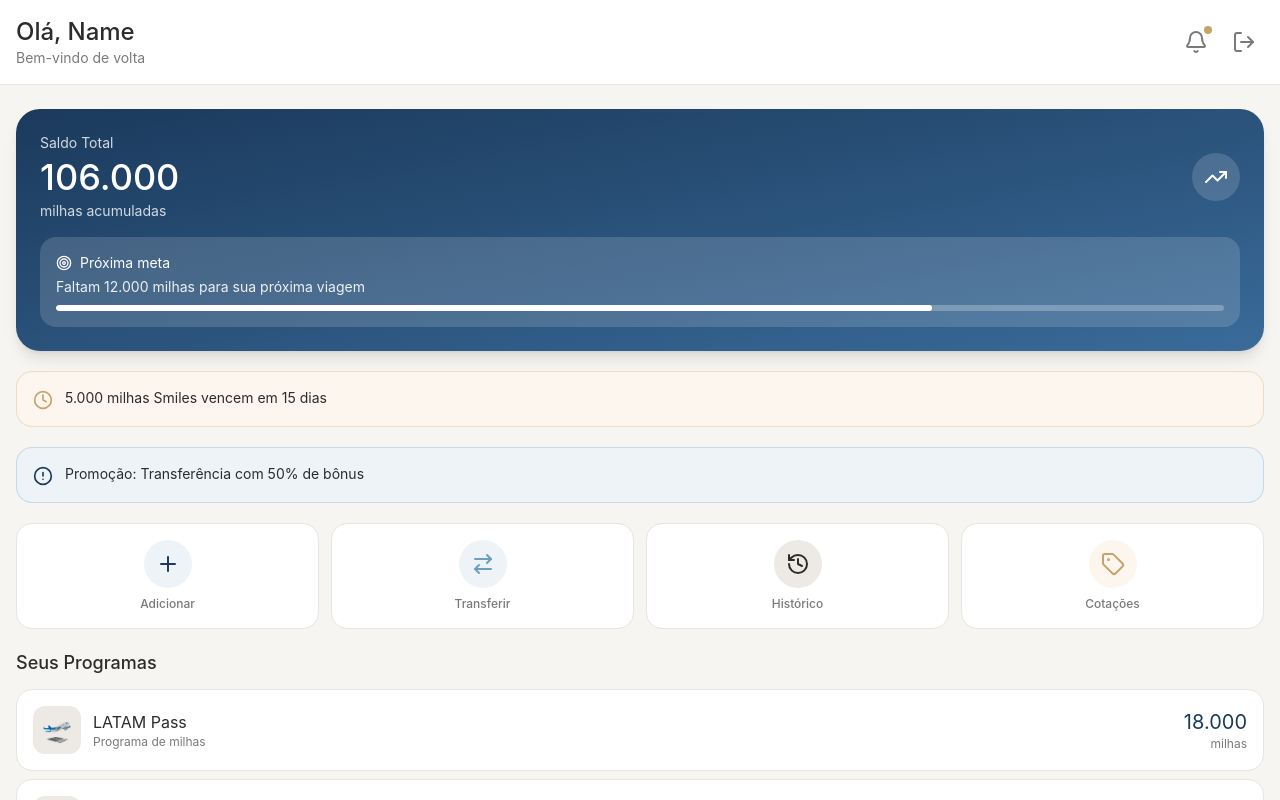
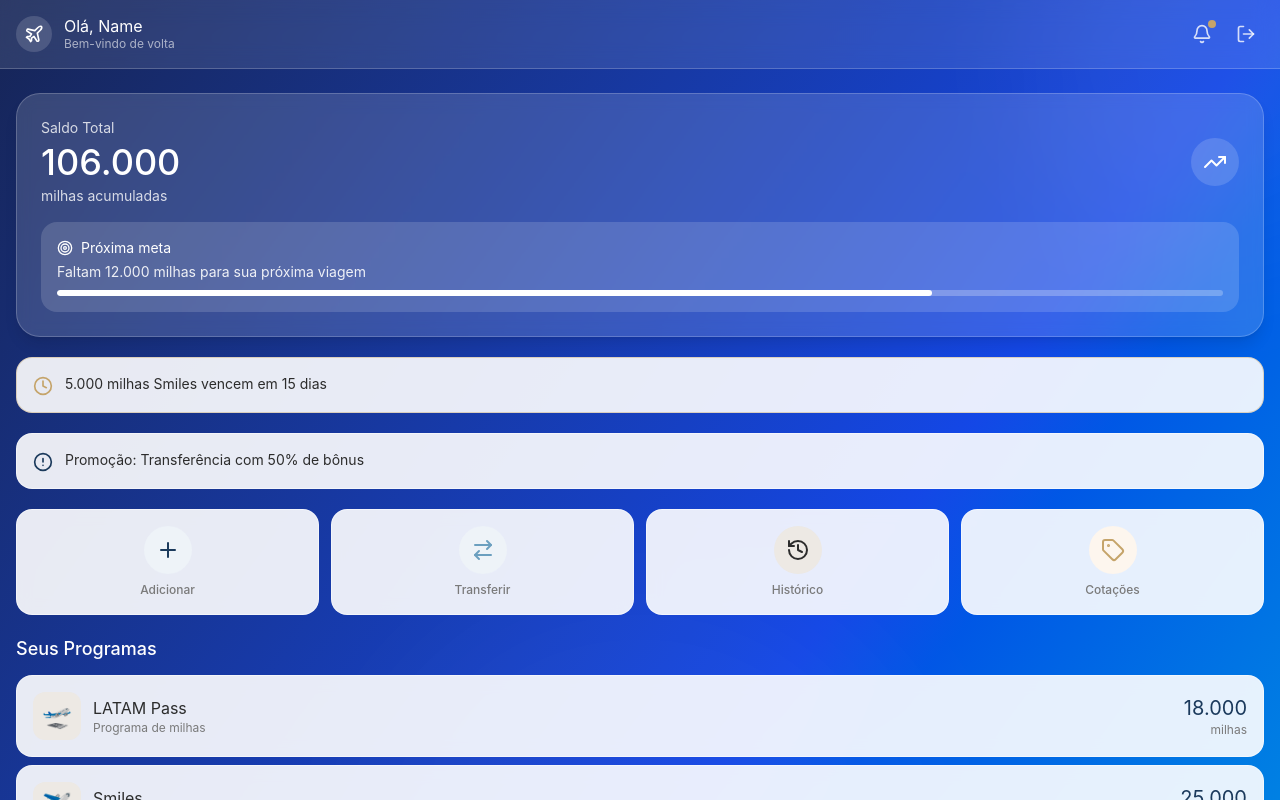
Before and after one commit to dysphael/MilhasGeraisFront, a React (Vite) app in the folder MilhasGerais/: page /cotacoes in a window 1280 px wide. Both pictures are taken after typing "name@example.com", "Sample123" into the empty fields and a click on the button "Entrar". Shown: the top 800 px of the page. Built offline with nearby package versions, Linux system fonts and the light colour scheme.

Commit message:
Fix: Consertando as cores

```diff
--- a/MilhasGerais/src/App.tsx
+++ b/MilhasGerais/src/App.tsx
@@ -11,10 +11,10 @@ export default function App() {
 
   if (isLoading) {
     return (
-      <div className="min-h-screen flex items-center justify-center bg-[#C2EFEB]/20">
+      <div className="min-h-screen flex items-center justify-center bg-gradient-to-br from-blue-950 via-blue-700 to-cyan-500">
         <div className="text-center">
-          <div className="animate-spin rounded-full h-12 w-12 border-t-2 border-b-2 border-[#054A91] mx-auto mb-4" />
-          <p className="text-gray-600">Carregando...</p>
+          <div className="animate-spin rounded-full h-12 w-12 border-t-2 border-b-2 border-white mx-auto mb-4" />
+          <p className="text-white/80">Carregando...</p>
         </div>
       </div>
     );
--- a/MilhasGerais/src/components/HomeScreen.tsx
+++ b/MilhasGerais/src/components/HomeScreen.tsx
@@ -1,10 +1,11 @@
 import { useEffect, useState } from 'react';
 import { useNavigate } from 'react-router-dom';
-import { Bell, Plus, ArrowRightLeft, History, TrendingUp, Target, AlertCircle, Clock, BarChart3, LogOut, Tag } from 'lucide-react';
+import { Bell, Plus, ArrowRightLeft, History, TrendingUp, Target, AlertCircle, Clock, BarChart3, Tag } from 'lucide-react';
 import { BarChart, Bar, XAxis, YAxis, CartesianGrid, Tooltip, ResponsiveContainer, Cell } from 'recharts';
 import { useAuth } from '../hooks/useAuth';
 import { dashboardService } from '../services/dashboardService';
 import { DashboardResumo, DashboardPrograma, DashboardTransacao, DashboardAlert } from '../types';
+import { PageBackground, AppHeader, LoadingPage, ErrorPage } from './Layout';
 
 interface HomeScreenProps { onLogout: () => void; }
 
@@ -24,56 +25,29 @@ export function HomeScreen({ onLogout }: HomeScreenProps) {
       .finally(() => setIsLoading(false));
   }, []);
 
-  if (isLoading) return (
-    <div className="min-h-screen bg-[#F7F5F2] flex items-center justify-center">
-      <div className="text-center">
-        <div className="animate-spin rounded-full h-12 w-12 border-t-2 border-b-2 border-[#1B3A5C] mx-auto mb-4" />
-        <p className="text-[#7A7A7A]">Carregando dados...</p>
-      </div>
-    </div>
-  );
-
-  if (error || !dashboard) return (
-    <div className="min-h-screen bg-[#F7F5F2] flex items-center justify-center p-4">
-      <div className="text-center">
-        <p className="text-red-600 mb-4">{error || 'Erro ao carregar dados'}</p>
-        <button onClick={() => window.location.reload()}
-          className="px-4 py-2 bg-[#1B3A5C] text-white rounded-xl hover:bg-[#2A527A] transition-colors">
-          Tentar novamente
-        </button>
-      </div>
-    </div>
-  );
+  if (isLoading) return <LoadingPage message="Carregando dados..." />;
+  if (error || !dashboard) return <ErrorPage message={error || 'Erro ao carregar dados'} />;
 
   const totalMiles = dashboard.programas.reduce((s, p) => s + p.miles, 0);
 
   return (
-    <div className="min-h-screen bg-[#F7F5F2]">
-
-      {/* Header */}
-      <header className="bg-white border-b border-[#E8E4DF]">
-        <div className="max-w-7xl mx-auto px-4 py-4 flex items-center justify-between">
-          <div>
-            <h1 className="text-2xl text-[#2C2C2C]">Olá, {user?.name || 'Usuário'}</h1>
-            <p className="text-sm text-[#7A7A7A]">Bem-vindo de volta</p>
-          </div>
-          <div className="flex items-center gap-2">
-            <button className="relative p-2 hover:bg-[#F7F5F2] rounded-full transition-colors">
-              <Bell className="w-6 h-6 text-[#7A7A7A]" />
-              <span className="absolute top-1 right-1 w-2 h-2 bg-[#C5A46A] rounded-full" />
-            </button>
-            <button onClick={() => { onLogout(); navigate('/login'); }}
-              className="p-2 hover:bg-[#F7F5F2] rounded-full transition-colors" title="Sair">
-              <LogOut className="w-6 h-6 text-[#7A7A7A]" />
-            </button>
-          </div>
-        </div>
-      </header>
+    <PageBackground>
+      <AppHeader
+        title={`Olá, ${user?.name || 'Usuário'}`}
+        subtitle="Bem-vindo de volta"
+        onLogout={() => { onLogout(); navigate('/login'); }}
+        right={
+          <button className="relative p-2 rounded-full text-white/80 hover:text-white hover:bg-white/15 transition-all">
+            <Bell className="w-5 h-5" />
+            <span className="absolute top-1 right-1 w-2 h-2 bg-[#C5A46A] rounded-full" />
+          </button>
+        }
+      />
 
       <div className="max-w-7xl mx-auto px-4 py-6 space-y-5">
 
         {/* Banner saldo total */}
-        <div className="bg-gradient-to-br from-[#1B3A5C] to-[#3A6B9A] rounded-3xl p-6 text-white shadow-lg">
+        <div className="bg-white/15 backdrop-blur-sm rounded-3xl p-6 text-white shadow-lg border border-white/20">
           <div className="flex items-center justify-between mb-4">
             <div>
               <p className="text-sm opacity-80">Saldo Total</p>
@@ -85,7 +59,6 @@ export function HomeScreen({ onLogout }: HomeScreenProps) {
               <TrendingUp className="w-6 h-6" />
             </button>
           </div>
-          {/* Meta */}
           <div className="bg-white/15 rounded-2xl p-4">
             <div className="flex items-center gap-2 mb-1">
               <Target className="w-4 h-4" />
@@ -103,8 +76,8 @@ export function HomeScreen({ onLogout }: HomeScreenProps) {
           <div key={alert.id}
             className={`flex items-start gap-3 p-4 rounded-2xl border ${
               alert.type === 'warning'
-                ? 'bg-[#FDF6EE] border-[#C5A46A]/30'
-                : 'bg-[#EEF3F8] border-[#6B9FBF]/30'
+                ? 'bg-white/90 border-[#C5A46A]/40'
+                : 'bg-white/90 border-white/50'
             }`}>
             {alert.type === 'warning'
               ? <Clock className="w-5 h-5 text-[#C5A46A] mt-0.5" />
@@ -116,13 +89,13 @@ export function HomeScreen({ onLogout }: HomeScreenProps) {
         {/* Atalhos rápidos */}
         <div className="grid grid-cols-4 gap-3">
           {[
-            { icon: <Plus className="w-6 h-6 text-[#1B3A5C]" />,       label: 'Adicionar', bg: 'bg-[#EEF3F8]' },
-            { icon: <ArrowRightLeft className="w-6 h-6 text-[#6B9FBF]" />, label: 'Transferir', bg: 'bg-[#EEF3F8]' },
-            { icon: <History className="w-6 h-6 text-[#2C2C2C]" />,    label: 'Histórico', bg: 'bg-[#EDE9E4]' },
-            { icon: <Tag className="w-6 h-6 text-[#C5A46A]" />,         label: 'Cotações',  bg: 'bg-[#FDF6EE]', onClick: () => navigate('/cotacoes') },
+            { icon: <Plus className="w-6 h-6 text-[#1B3A5C]" />,            label: 'Adicionar', bg: 'bg-[#EEF3F8]' },
+            { icon: <ArrowRightLeft className="w-6 h-6 text-[#6B9FBF]" />,  label: 'Transferir', bg: 'bg-[#EEF3F8]' },
+            { icon: <History className="w-6 h-6 text-[#2C2C2C]" />,         label: 'Histórico', bg: 'bg-[#EDE9E4]' },
+            { icon: <Tag className="w-6 h-6 text-[#C5A46A]" />,              label: 'Cotações',  bg: 'bg-[#FDF6EE]', onClick: () => navigate('/cotacoes') },
           ].map(({ icon, label, bg, onClick }) => (
             <button key={label} onClick={onClick}
-              className="bg-white border border-[#E8E4DF] p-4 rounded-2xl hover:shadow-sm transition-all flex flex-col items-center gap-2">
+              className="bg-white/90 backdrop-blur-sm border border-white/50 p-4 rounded-2xl hover:bg-white hover:shadow-lg transition-all flex flex-col items-center gap-2">
               <div className={`w-12 h-12 ${bg} rounded-full flex items-center justify-center`}>
                 {icon}
               </div>
@@ -133,10 +106,11 @@ export function HomeScreen({ onLogout }: HomeScreenProps) {
 
         {/* Programas */}
         <div>
-          <h3 className="text-lg text-[#2C2C2C] mb-3">Seus Programas</h3>
+          <h3 className="text-lg text-white mb-3">Seus Programas</h3>
           <div className="space-y-2">
             {dashboard.programas.map((program: DashboardPrograma) => (
-              <div key={program.id} className="bg-white border border-[#E8E4DF] rounded-2xl p-4 hover:shadow-sm transition-all">
+              <div key={program.id}
+                className="bg-white/90 backdrop-blur-sm border border-white/50 rounded-2xl p-4 hover:bg-white hover:shadow-md transition-all">
                 <div className="flex items-center justify-between">
                   <div className="flex items-center gap-3">
                     <div className="w-12 h-12 bg-[#EDE9E4] rounded-xl flex items-center justify-center text-2xl">
@@ -158,7 +132,7 @@ export function HomeScreen({ onLogout }: HomeScreenProps) {
         </div>
 
         {/* Gráfico rápido */}
-        <div className="bg-white border border-[#E8E4DF] rounded-2xl p-6">
+        <div className="bg-white/90 backdrop-blur-sm border border-white/50 rounded-2xl p-6 shadow-md">
           <div className="flex items-center justify-between mb-4">
             <div className="flex items-center gap-2">
               <BarChart3 className="w-5 h-5 text-[#7A7A7A]" />
@@ -186,10 +160,10 @@ export function HomeScreen({ onLogout }: HomeScreenProps) {
 
         {/* Últimas movimentações */}
         <div>
-          <h3 className="text-lg text-[#2C2C2C] mb-3">Últimas Movimentações</h3>
-          <div className="bg-white border border-[#E8E4DF] rounded-2xl divide-y divide-[#E8E4DF]">
+          <h3 className="text-lg text-white mb-3">Últimas Movimentações</h3>
+          <div className="bg-white/90 backdrop-blur-sm border border-white/50 rounded-2xl divide-y divide-[#E8E4DF] shadow-md">
             {dashboard.transacoes.map((tx: DashboardTransacao) => (
-              <div key={tx.id} className="p-4 flex items-center justify-between hover:bg-[#F7F5F2] transition-colors">
+              <div key={tx.id} className="p-4 flex items-center justify-between hover:bg-white/60 transition-colors">
                 <div className="flex items-center gap-3">
                   <div className={`w-10 h-10 rounded-full flex items-center justify-center text-sm ${
                     tx.type === 'credit'   ? 'bg-[#EEF3F8] text-[#1B3A5C]'
@@ -217,6 +191,6 @@ export function HomeScreen({ onLogout }: HomeScreenProps) {
         </div>
 
       </div>
-    </div>
+    </PageBackground>
   );
 }
--- /dev/null
+++ b/MilhasGerais/src/components/Layout.tsx
@@ -0,0 +1,115 @@
+// Componentes de layout reutilizáveis que replicam a pegada da LoginScreen:
+// fundo gradiente azul profundo, header fixo com vidro fosco, card branco flutuante.
+
+import { ReactNode } from 'react';
+import { useNavigate } from 'react-router-dom';
+import { ArrowLeft, LogOut, Plane } from 'lucide-react';
+
+// ── Fundo gradiente — usado em todas as páginas ──────────────────
+export function PageBackground({ children }: { children: ReactNode }) {
+  return (
+    <div className="min-h-screen relative overflow-hidden bg-gradient-to-br from-blue-950 via-blue-700 to-cyan-500">
+      {/* Esferas decorativas — mesma pegada do login */}
+      <div className="absolute -top-32 -right-32 w-96 h-96 bg-white/5 rounded-full blur-3xl pointer-events-none" />
+      <div className="absolute -bottom-32 -left-32 w-96 h-96 bg-white/5 rounded-full blur-3xl pointer-events-none" />
+      <div className="absolute top-1/2 left-1/2 -translate-x-1/2 -translate-y-1/2 w-[600px] h-[600px] bg-white/3 rounded-full blur-3xl pointer-events-none" />
+      {children}
+    </div>
+  );
+}
+
+// ── Header com efeito de vidro ────────────────────────────────────
+interface AppHeaderProps {
+  title: string;
+  subtitle?: string;
+  onBack?: () => void;
+  onLogout?: () => void;
+  right?: ReactNode;
+}
+
+export function AppHeader({ title, subtitle, onBack, onLogout, right }: AppHeaderProps) {
+  return (
+    <header className="sticky top-0 z-20 backdrop-blur-md bg-white/10 border-b border-white/20">
+      <div className="max-w-7xl mx-auto px-4 py-4 flex items-center justify-between">
+        <div className="flex items-center gap-3">
+          {onBack && (
+            <button onClick={onBack}
+              className="p-2 rounded-full text-white/80 hover:text-white hover:bg-white/15 transition-all">
+              <ArrowLeft className="w-5 h-5" />
+            </button>
+          )}
+          {!onBack && (
+            <div className="flex items-center justify-center w-9 h-9 bg-white/15 rounded-full">
+              <Plane className="w-5 h-5 text-white" />
+            </div>
+          )}
+          <div>
+            <p className="text-white leading-tight">{title}</p>
+            {subtitle && <p className="text-white/60 text-xs">{subtitle}</p>}
+          </div>
+        </div>
+
+        <div className="flex items-center gap-2">
+          {right}
+          {onLogout && (
+            <button onClick={onLogout}
+              className="p-2 rounded-full text-white/80 hover:text-white hover:bg-white/15 transition-all"
+              title="Sair">
+              <LogOut className="w-5 h-5" />
+            </button>
+          )}
+        </div>
+      </div>
+    </header>
+  );
+}
+
+// ── Card branco flutuante — mesmo estilo do login ─────────────────
+export function Card({ children, className = '' }: { children: ReactNode; className?: string }) {
+  return (
+    <div className={`bg-white rounded-3xl shadow-2xl border border-white/50 ${className}`}>
+      {children}
+    </div>
+  );
+}
+
+// ── Seção de título de página (acima do conteúdo principal) ───────
+export function PageTitle({ title, subtitle }: { title: string; subtitle?: string }) {
+  return (
+    <div className="text-center py-6 pb-0">
+      <h1 className="text-2xl text-white">{title}</h1>
+      {subtitle && <p className="text-white/70 text-sm mt-1">{subtitle}</p>}
+    </div>
+  );
+}
+
+// ── Spinner de carregamento no fundo gradiente ────────────────────
+export function LoadingPage({ message = 'Carregando...' }: { message?: string }) {
+  return (
+    <PageBackground>
+      <div className="min-h-screen flex items-center justify-center">
+        <div className="text-center">
+          <div className="animate-spin rounded-full h-12 w-12 border-t-2 border-b-2 border-white mx-auto mb-4" />
+          <p className="text-white/80">{message}</p>
+        </div>
+      </div>
+    </PageBackground>
+  );
+}
+
+// ── Tela de erro no fundo gradiente ──────────────────────────────
+export function ErrorPage({ message }: { message: string }) {
+  return (
+    <PageBackground>
+      <div className="min-h-screen flex items-center justify-center p-4">
+        <Card className="p-8 max-w-sm w-full text-center">
+          <p className="text-destructive mb-4">{message}</p>
+          <button onClick={() => window.location.reload()}
+            className="px-4 py-2 bg-primary text-white rounded-xl hover:bg-primary-hover transition-colors">
+            Tentar novamente
+          </button>
+        </Card>
+      </div>
+    </PageBackground>
+  );
+}
```
Also changed, not shown: MilhasGerais/src/components/GraphsScreen.tsx (+20 -50 lines), MilhasGerais/src/components/MilesQuotesScreen.tsx (+30 -49 lines), MilhasGerais/src/components/RegisterScreen.tsx (+8 -10 lines).
